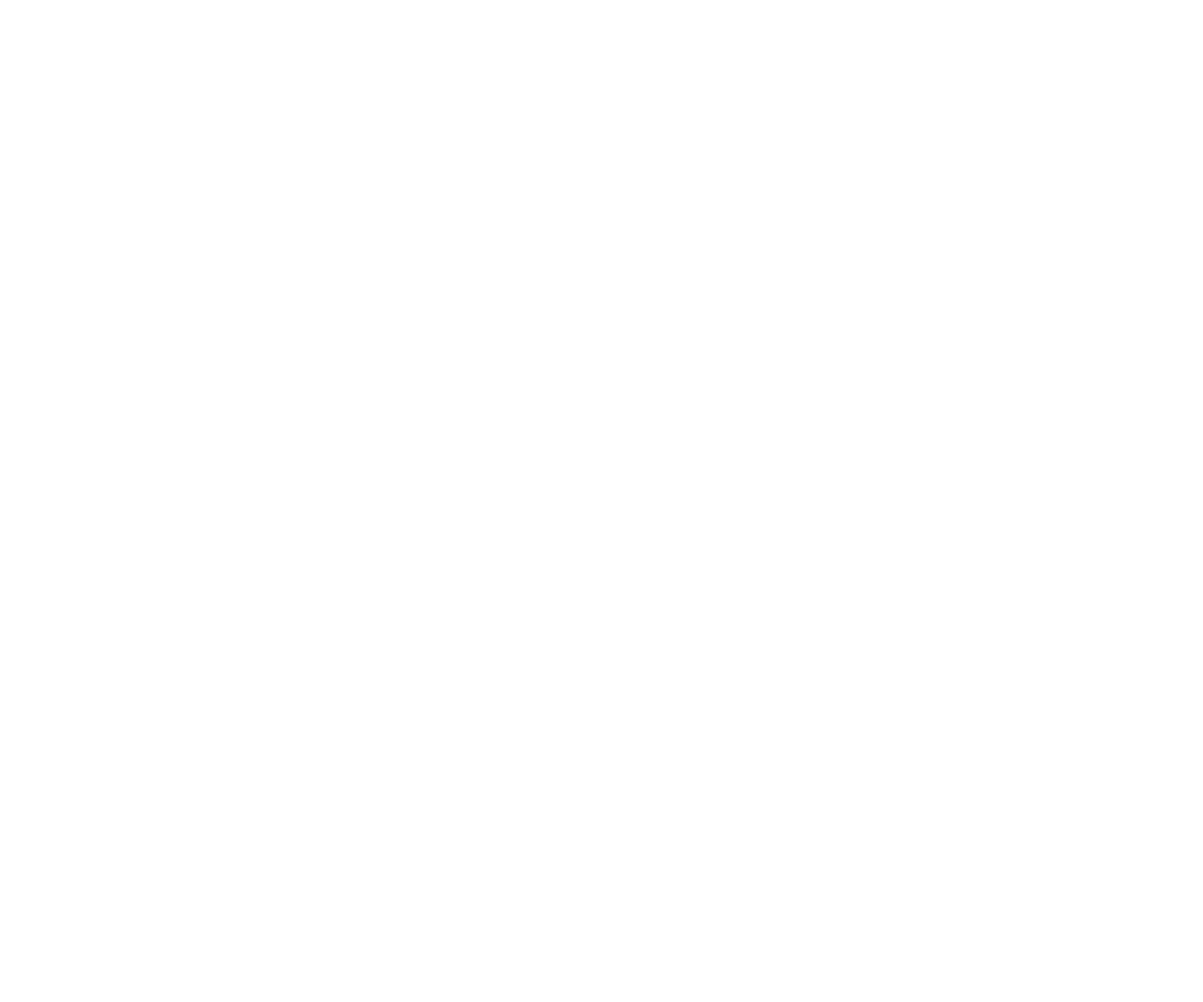
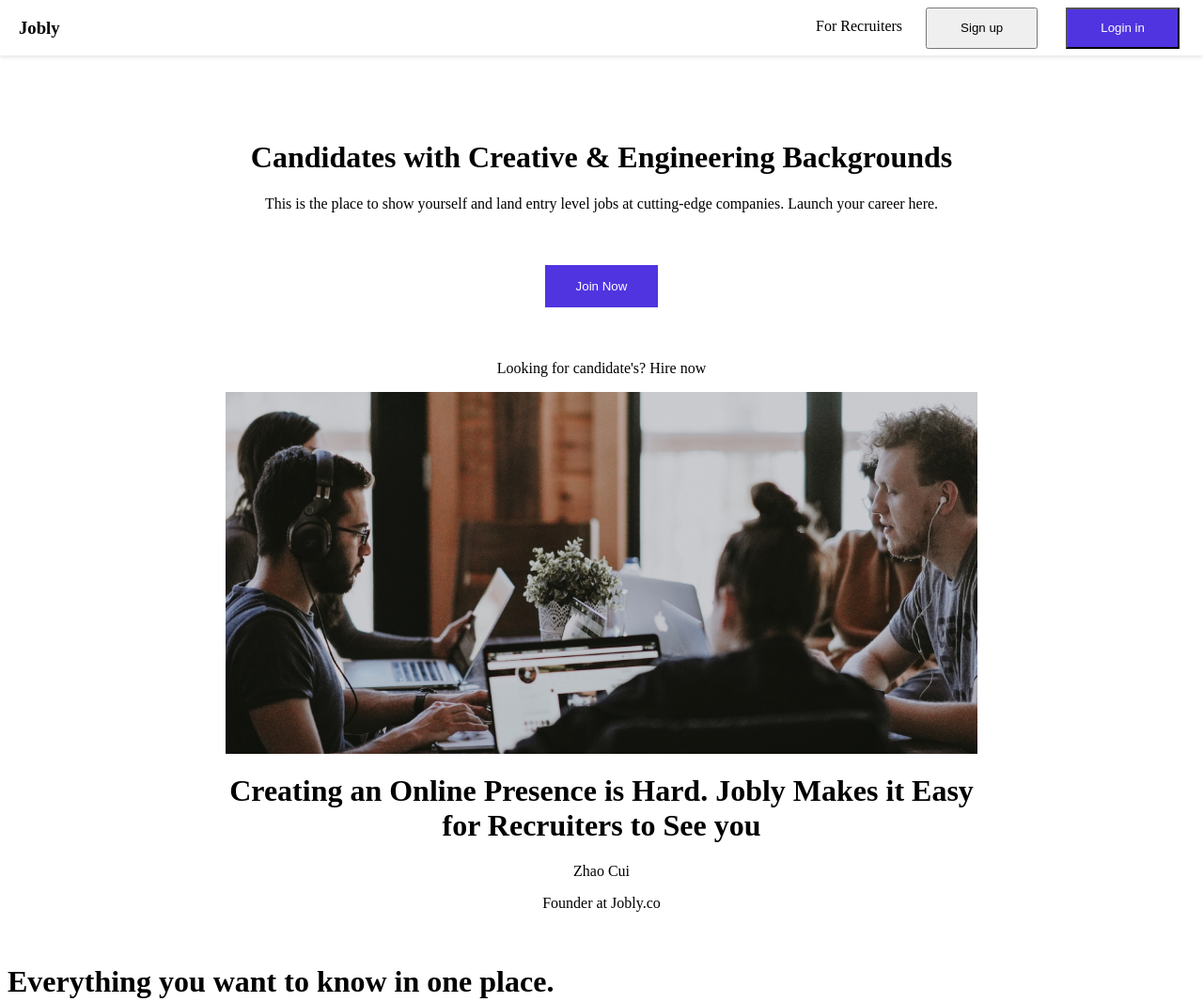
Before and after one commit to Myshaev-Mikhail/frontend_Myshaev, a plain HTML site: page index.html in a window 1280 px wide. Shown: the top 1066 px of the page at 94% size. Before the commit the page ends 800 px from the top, so only its background shows below. Drawn offline with Linux system fonts and the light colour scheme.

Commit message:
Создание index.css и сделал макет

```diff
--- a/index.html
+++ b/index.html
@@ -3,18 +3,65 @@
 <head>
     <meta charset="UTF-8">
     <title>Front</title>
+    <link rel="stylesheet" href="styles/index.css">
 </head>
 <body>
     <header>
 
+        <div class="menu">
+            <div class="menu-left">
+                <h3>Jobly</h3>
+            </div>
+            <div class="menu-right">
+                <p>For Recruiters</p>
+                <button class="sign">Sign up</button>
+                <button class="login">Login in</button>
+            </div>
+        </div>
     </header>
 
     <main>
+        <div class="Candidates">
+            <div class="Candidates-content">
+                <h1>Candidates with Creative & Engineering Backgrounds</h1>
+                <p>This is the place to show yourself and land entry level jobs at cutting-edge companies. Launch your career here.</p>
+                <button class="can">Join Now</button>
+                <p>Looking for candidate's? Hire now</p>
+                <img src="img/Candidates.png">
+                <h1>Creating an Online Presence is Hard. Jobly Makes it Easy for Recruiters to See you</h1>
+                <p>Zhao Cui</p>
+                <p>Founder at Jobly.co</p>
+            </div>
+        </div>
+
+
+        <div>
+            <h1>Everything you want to know in one place.</h1>
+            <img ><!--Это слайдер  -->
+        </div>
+
+        <div>
+            <img src="">
+            <h1>Connect With Recruiter</h1>
+            <p>Get instant access to a curated pool of top creative & tech talent actively seeking their next role. Find highly qualified job! </p>
+        </div>
+
+        <div>
+            <h1>Set up your profile. Let jobs find you.</h1>
+            <button>Join Now</button>
+            <img src="">
+        </div>
+
+
+
 
     </main>
 
     <footer>
-
+        <h3>Jobly.co</h3>
+        <p>We support a pool of diverse young creatives and engineers.</p>
+        <p>2023 Jobly.co Copyright and All rights reserved.</p>
+        <p>Terms and Conditions Privacy Policy</p>
     </footer>
 </body>
 </html>
--- /dev/null
+++ b/styles/index.css
@@ -0,0 +1,90 @@
+header {
+    display: flex;
+    position: fixed;
+    top: 0;
+    left: 0;
+    width: 100%;
+    background-color: #fff;
+    box-shadow: 0 2px 4px rgba(0, 0, 0, 0.1);
+    .menu {
+        width: 100%;
+        display: flex;
+        justify-content: space-between;
+        align-items: center;
+        padding: 0 20px;
+    }
+
+    .menu-left {
+        display: flex;
+        align-items: center;
+
+    }
+
+    .menu-right {
+        display: flex;
+        gap: 20px;
+        .sign{
+            display: flex;
+            align-items: center;
+            margin: 5px;
+            padding: 20px 35px;
+            transition: background-color 0.2s;
+            height: 20px;
+        }
+        .login{
+            display: flex;
+            align-items: center;
+            margin: 5px;
+            padding: 20px 35px;
+            height: 20px;
+            background-color: rgba(61,30,221,0.9);
+            color: white;
+        }
+    }
+}
+
+
+
+main {
+    padding-top: 80px;
+
+    .Candidates {
+        display: flex;
+        justify-content: center;
+        margin: 40px 0;
+
+        .Candidates-content {
+            text-align: center;
+            max-width: 800px;
+        }
+
+        .Candidates h1 {
+            font-size: 28px;
+            margin-bottom: 20px;
+        }
+
+        .Candidates p {
+            margin-bottom: 20px;
+        }
+
+        .can {
+            border: rgba(200, 198, 221, 0.75);
+            justify-content: center;
+            margin: 40px 0;
+            align-items: center;
+            padding: 15px 33px;
+            background-color: rgba(61,30,221,0.9);
+            color: white;
+        }
+         img{
+            width: 100%;
+             display: block;
+             margin: 0 auto;
+             justify-content: center;
+        }
+    }
+
+
+
+
+}
```
Also changed, not shown: img/Candidates.png (added).
